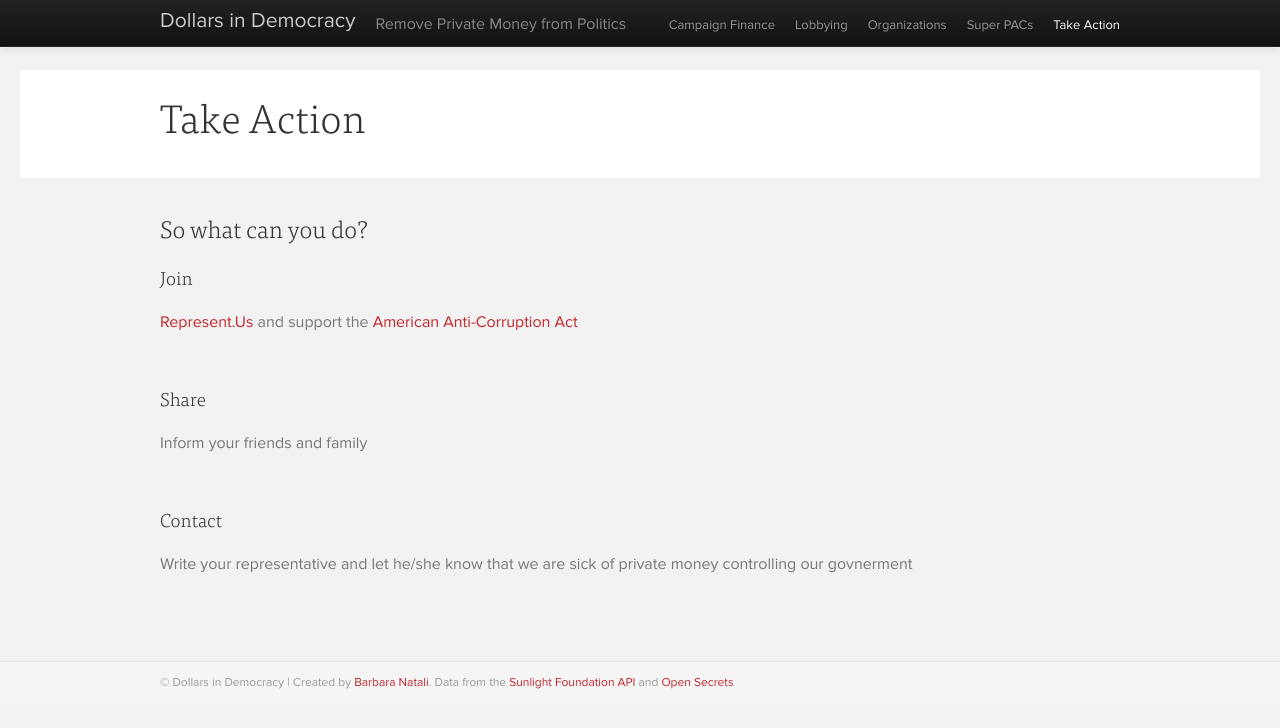
After one commit to barbnatali/dollars_democracy, a Flask app: page /take_action in a window 1280 px wide. The commit adds this page. Shown: the top 728 px of the page. Run offline with Flask 2, Linux system fonts and the light colour scheme; some libraries are stand-ins or nearby versions.

Commit message:
Take action page and active nav styles.

```diff
--- a/run.py
+++ b/run.py
@@ -104,7 +104,13 @@ def organizations():
 
 @app.route('/super_pacs')
 def super_pacs():
+	# TODO - get dynamic data for 2014
 	return render_template('super_pacs.html')
+
+
+@app.route('/take_action')
+def take_action():
+	return render_template('take_action.html')
 
 
 if __name__ == '__main__':
--- a/static/css/custom.css
+++ b/static/css/custom.css
@@ -60,15 +60,6 @@ td.center, th.center {padding-left:20px; text-align:right;}
 /* ------------------- */
 
 header {margin-top: 30px; padding-top: 20px;}
-.footer {
-	text-align: center;
-	padding: 10px 0;
-	margin-top: 70px;
-	border-top: 1px solid #e5e5e5;
-	background-color: #f5f5f5;
-	font-size:12px;
-	color:#999;
-}
 .navbar .brand {font-size:21px; color:#ccc;}
 .tagline {float:left; padding: 14px 0 10px 0; color:#888;}
 .navbar .nav {float:right; margin-top:5px; margin-right:0; padding-left: 0; font-size:13px;}
@@ -77,6 +68,27 @@ header .inner-header h1 {font-size:40px; font-family:TisaWeb-Light, serif;}
 .navbar .nav > li > a {padding:10px;}
 .navbar .nav li.last a {padding-right:0;}
 
+.campaign .navbar .campaign a {color:#fff;}
+.lobbying .navbar .lobbying a {color:#fff;}
+.organizations .navbar .organizations a {color:#fff;}
+.super_pacs .navbar .super_pacs a {color:#fff;}
+.take_action .navbar .take_action a {color:#fff;}
+
+
+/* Footer */
+/* ------------------- */
+
+.footer {
+	text-align: left;
+	padding: 10px 0;
+	margin-top: 70px;
+	border-top: 1px solid #e5e5e5;
+	background-color: #f5f5f5;
+	font-size:12px;
+	color:#999;
+}
+.footer-left {float:left;}
+.footer-right {float:right; min-width:140px;}
 
 /* Choose Politician */
 /* ------------------- */
--- a/templates/campaign.html
+++ b/templates/campaign.html
@@ -1,6 +1,7 @@
 {% extends "layout.html" %}
 {% block title %}Dollars in Democracy | Campaign Money{% endblock %}
 {% block header %}The Problem with Campaign Contributions{% endblock %}
+{% block body_class %}campaign{% endblock %}
 {% block content %}
 	{% if politician != 'None' %}
       <table>
--- a/templates/choose_location.html
+++ b/templates/choose_location.html
@@ -1,6 +1,7 @@
 {% extends "layout.html" %}
 {% block title %}Dollars in Democracy | Campaign Money{% endblock %}
 {% block header %}The Problem with Campaign Contributions{% endblock %}
+{% block body_class %}campaign{% endblock %}
 {% block content %}
 	<form action="/choose_politician" method="get" name="location">
     	<label>Enter a State Abbreviation or Zip</label>
--- a/templates/choose_politician.html
+++ b/templates/choose_politician.html
@@ -1,6 +1,6 @@
 {% extends "layout.html" %}
 {% block title %}Dollars in Democracy | Campaign Money{% endblock %}
-{% block body_class %}choose-politician{% endblock %}
+{% block body_class %}choose-politician campaign{% endblock %}
 {% block header %}The Problem with Campaign Contributions{% endblock %}
 {% block content %}
 
--- a/templates/layout.html
+++ b/templates/layout.html
@@ -35,20 +35,20 @@
                   <div class="tagline">Remove Private Money from Politics</div>
                   <div class="nav-collapse collapse">
                     <ul class="nav">
-                      <li class="">
+                      <li class="campaign">
                         <a href="/campaign">Campaign Finance</a>
                       </li>
-                      <li class="">
+                      <li class="lobbying">
                         <a href="/lobbying">Lobbying</a>
                       </li>
-                      <li class="">
+                      <li class="organizations">
                         <a href="/organizations">Organizations</a>
                       </li>
-                      <li class="">
+                      <li class="super_pacs">
                         <a href="/super_pacs">Super PACs</a>
                       </li>
-                      <li class="last">
-                        <a href="#">Take Action</a>
+                      <li class="last take_action">
+                        <a href="take_action">Take Action</a>
                       </li>
                     </ul>
                   </div>
@@ -74,7 +74,21 @@
         <footer class="footer">
         	<div class="container">
                 {% block footer %}
-        © Dollars in Democracy | Created by <a href="http://wwww.barbaranatali.com" target="_blank">Barbara Natali</a>. Data from the <a href="http://sunlightfoundation.com/api/" target="_blank">Sunlight Foundation API</a> and <a href="https://www.opensecrets.org" target="_blank">Open Secrets</a> {% endblock %} </footer>
+        			<div class="footer-left">© Dollars in Democracy | Created by <a href="http://wwww.barbaranatali.com" target="_blank">Barbara Natali</a>. Data from the <a href="http://sunlightfoundation.com/api/" target="_blank">Sunlight Foundation API</a> and <a href="https://www.opensecrets.org" target="_blank">Open Secrets</a> </div>
+        		{% endblock %}
+        		<div class="footer-right">
+                    <!-- AddThis Button BEGIN -->
+                    <div class="addthis_toolbox addthis_default_style ">
+                        <a class="addthis_button_preferred_1"></a>
+                        <a class="addthis_button_preferred_2"></a>
+                        <a class="addthis_button_preferred_3"></a>
+                        <a class="addthis_button_preferred_4"></a>
+                        <a class="addthis_button_compact"></a>
+                        <a class="addthis_counter addthis_bubble_style"></a>
+                    </div>
+                </div>
+
+        </footer>
 
         <script src="//ajax.googleapis.com/ajax/libs/jquery/1.9.1/jquery.min.js"></script>
         <script>window.jQuery || document.write('<script src="/static/js/vendor/jquery-1.9.1.min.js"><\/script>')</script>
@@ -88,5 +102,7 @@
             g.src='//www.google-analytics.com/ga.js';
             s.parentNode.insertBefore(g,s)}(document,'script'));
         </script>
+
+        <script type="text/javascript" src="//s7.addthis.com/js/300/addthis_widget.js#pubid=ra-520afffc42b03203"></script>
     </body>
 </html>
--- a/templates/super_pacs.html
+++ b/templates/super_pacs.html
@@ -1,6 +1,6 @@
 {% extends "layout.html" %}
 {% block title %}Dollars in Democracy | Organizations{% endblock %}
-{% block body_class %}organizations{% endblock %}
+{% block body_class %}super_pacs{% endblock %}
 {% block header %}Unlimited Super Pac Money{% endblock %}
 {% block content %}
 <p>Super PACs are a new kind of political action committee created in July 2010 following the outcome of a federal court case known as <em>SpeechNow.org v. Federal Election Commission</em>.</p>
--- /dev/null
+++ b/templates/take_action.html
@@ -0,0 +1,23 @@
+{% extends "layout.html" %}
+{% block title %}Dollars in Democracy | Take Action{% endblock %}
+{% block header %}Take Action{% endblock %}
+{% block body_class %}take_action{% endblock %}
+{% block content %}
+	<h2>So what can you do?</h2>
+    <h3>Join</h3>
+    <p><a href="https://represent.us/" target="_blank">Represent.Us</a> and support the <a href="http://anticorruptionact.org/" target="_blank">American Anti-Corruption Act</a></p>
+    <p>&nbsp;</p>
+    <h3>Share</h3>
+    <p>Inform your friends and family</p>
+    <!-- AddThis Button BEGIN -->
+    <div class="addthis_toolbox addthis_default_style ">
+    <a class="addthis_button_facebook_like" fb:like:layout="button_count"></a>
+    <a class="addthis_button_tweet"></a>
+    <a class="addthis_button_pinterest_pinit"></a>
+    <a class="addthis_counter addthis_pill_style"></a>
+    </div>
+    <p>&nbsp;</p>
+    <h3>Contact</h3>
+    <p>Write your representative and let he/she know that we are sick of private money controlling our govnerment</p>
+
+{% endblock %}
```
Also changed, not shown: templates/detail.html (deleted, +0 -20 lines), templates/list.html (deleted, +0 -48 lines).
